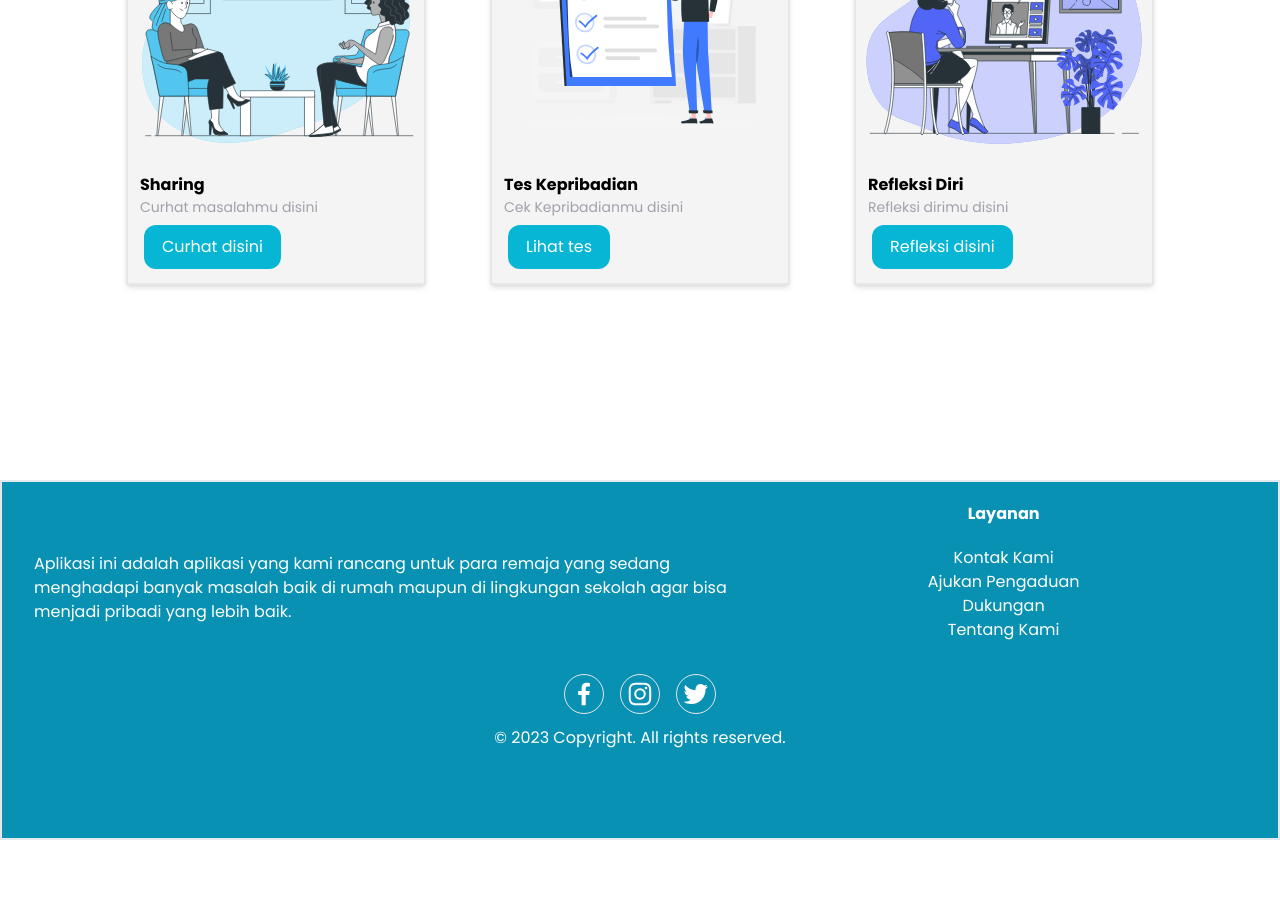
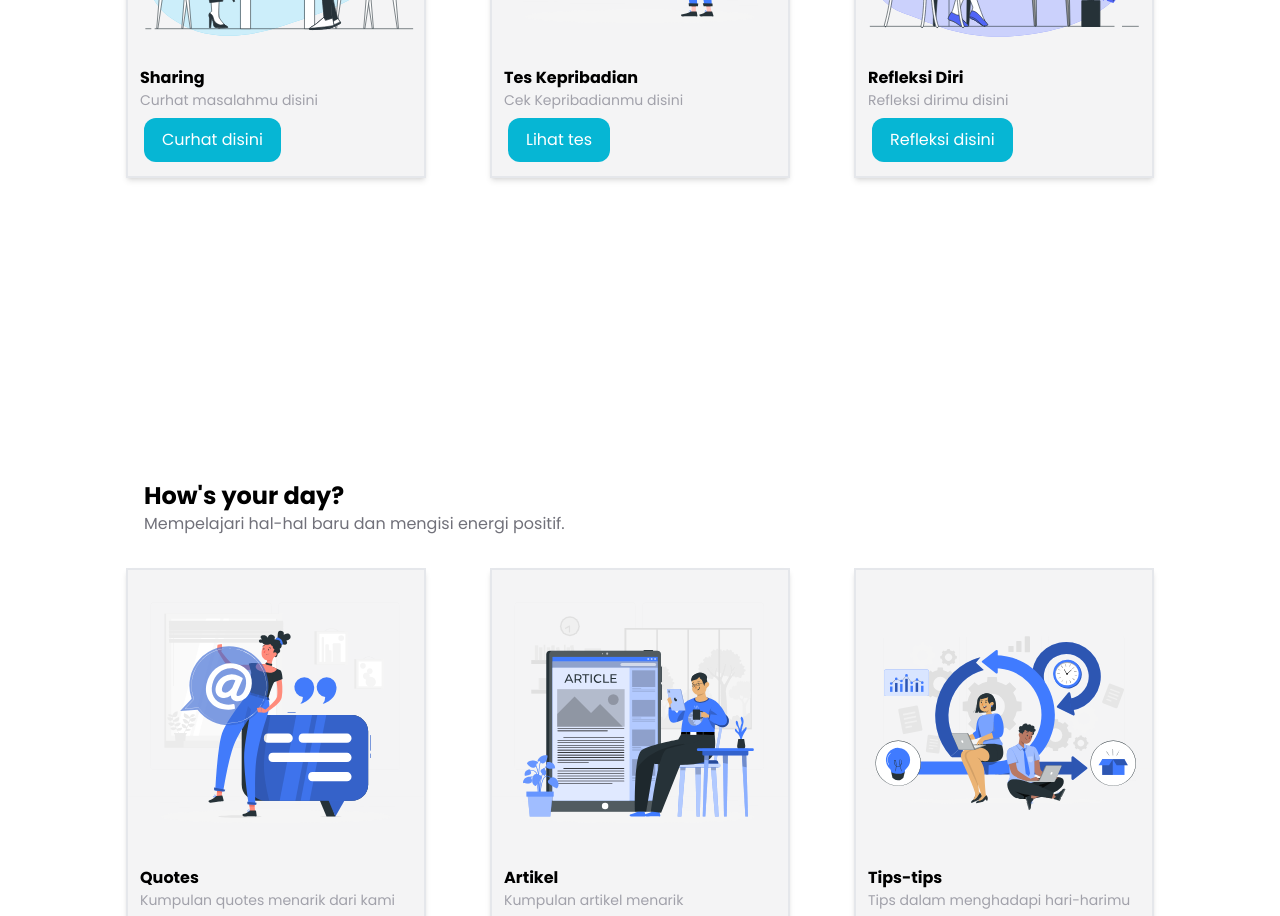
Before and after one commit to zackdesu/konseling-sekolah, a React (Vite) app in the folder frontend/: page / in a window 1280 px wide. Shown: the part 1120-2036 px from the top of the page. Before the commit the page ends 1960 px from the top, so only its background shows below. Built offline with nearby package versions, Linux system fonts and the light colour scheme.

Commit message:
feat: import Link, using menuparent & href parameter.

```diff
--- a/frontend/src/Pages/landingpage.tsx
+++ b/frontend/src/Pages/landingpage.tsx
@@ -1,12 +1,16 @@
+import { Link } from "react-router-dom";
 import Footer from "../Components/footer";
+import MenuParent from "../Components/menuparent";
 
 const LandingPage = () => {
   const Card = ({
+    href = "talks",
     img = "sharing",
     title,
     desc,
     button,
   }: {
+    href?: string;
     img?: string;
     title: string;
     desc: string;
@@ -14,12 +18,14 @@ const LandingPage = () => {
   }) => (
     <div className="w-[300px] h-[410px] bg-zinc-100 border-2 m-8 flex flex-col justify-between shadow-md">
       <div>
-        <img src={`/${img}.svg`} alt={img} className="w-full" />
+        <img src={`/${img}.svg`} alt={img} className="w-full h-[296px]" />
         <h5 className="mx-3">{title}</h5>
         <p className="mx-3 text-zinc-400 text-sm">{desc}</p>
       </div>
       <div className="mb-2 ml-2">
-        <button className="normalbutton">{button}</button>
+        <Link to={href}>
+          <button className="normalbutton">{button}</button>
+        </Link>
       </div>
     </div>
   );
@@ -43,9 +49,10 @@ const LandingPage = () => {
           &quot;Bersyukur dengan apa yang kamu punya&quot; <br /> - Unknown
         </p>
       </div>
-      <div
+      <MenuParent
+        title="Are you okay?"
+        desc="Tempat untuk meluapkan semua energi negatifmu."
         id="menu"
-        className="w-full min-[1092px]:h-full flex justify-center items-center flex-wrap"
       >
         <Card
           img="sharing"
@@ -65,7 +72,30 @@ const LandingPage = () => {
           desc="Refleksi dirimu disini"
           button="Refleksi disini"
         />
-      </div>
+      </MenuParent>
+      <MenuParent
+        title="How's your day?"
+        desc="Mempelajari hal-hal baru dan mengisi energi positif."
+      >
+        <Card
+          img="quotes"
+          title="Quotes"
+          desc="Kumpulan quotes menarik dari kami"
+          button="Baca Quotes"
+        />
+        <Card
+          img="article"
+          title="Artikel"
+          desc="Kumpulan artikel menarik"
+          button="Baca artikel"
+        />
+        <Card
+          img="tips"
+          title="Tips-tips"
+          desc="Tips dalam menghadapi hari-harimu"
+          button="Lihat tips"
+        />
+      </MenuParent>
       <Footer />
     </>
   );
```
